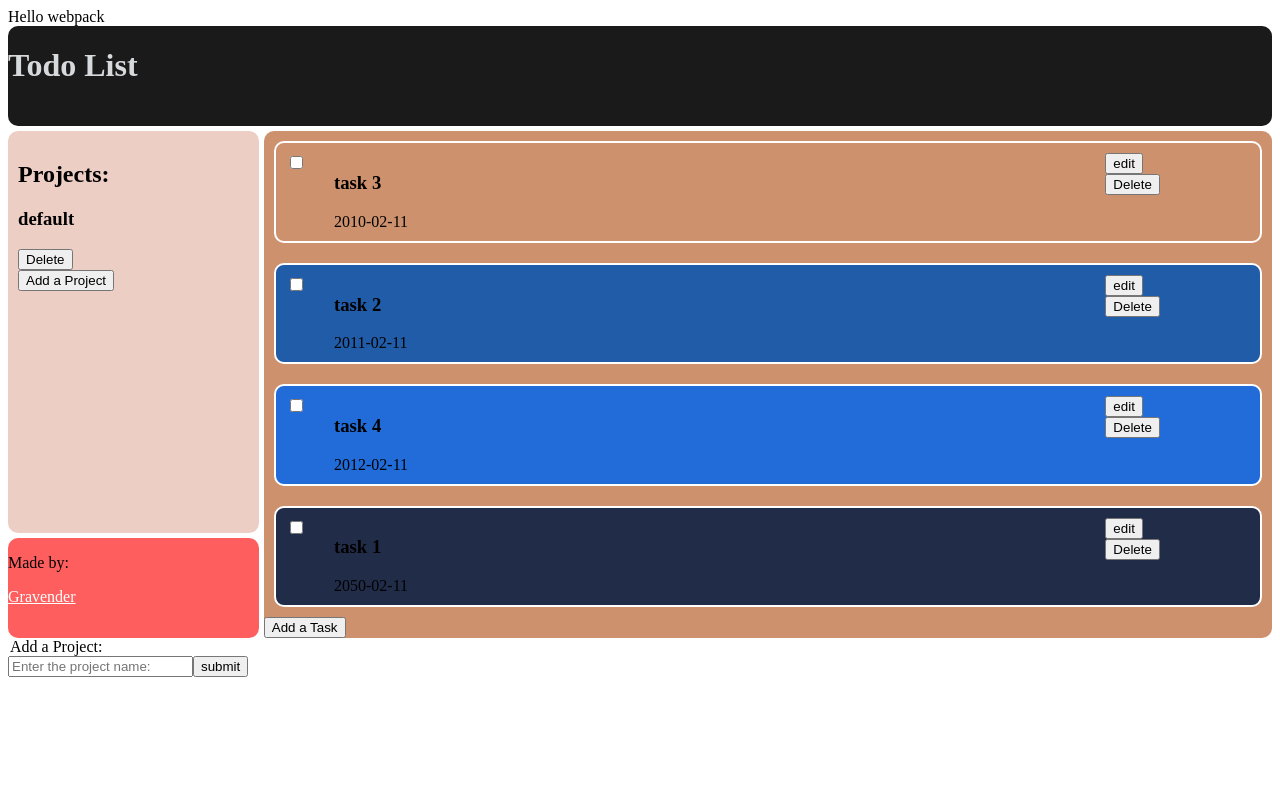
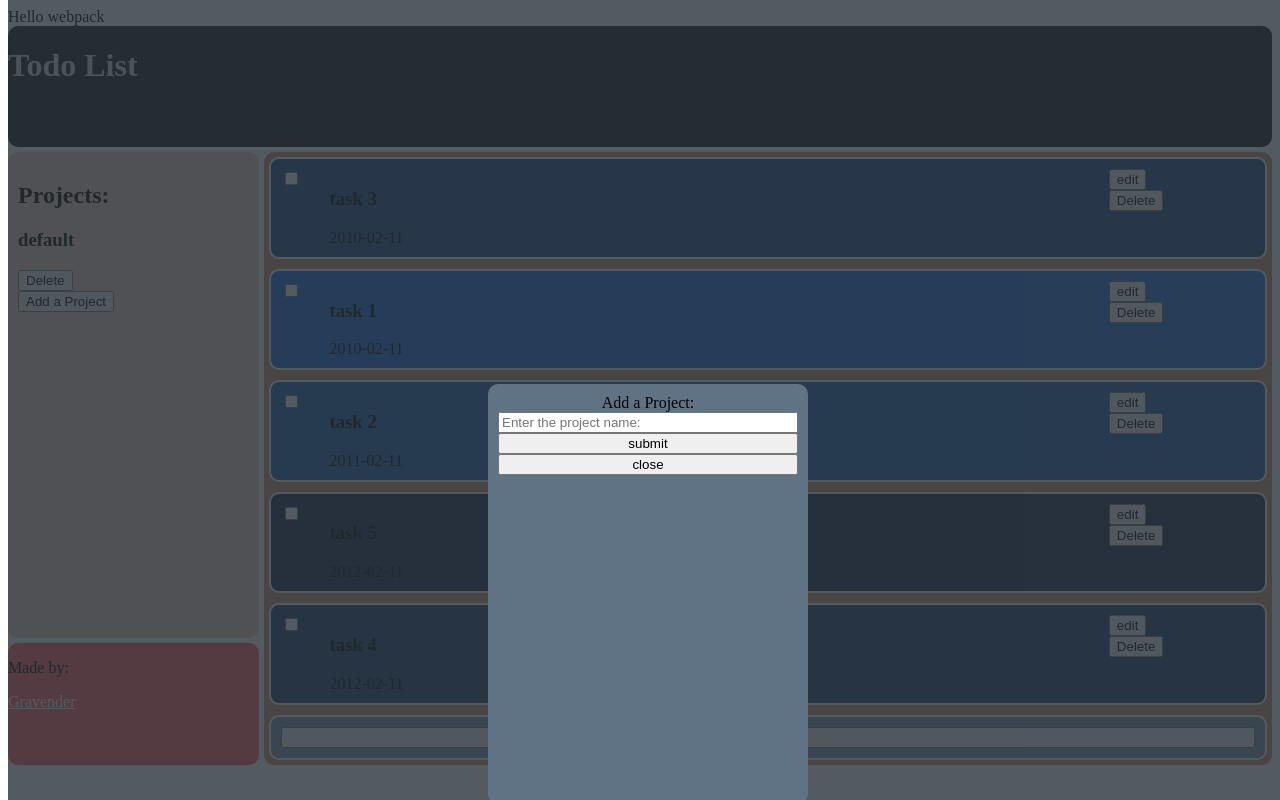
Before and after one commit to Gravender/todo-list, a website built with webpack: page dist/index.html in a window 1280 px wide. Both pictures are taken after a click on the button "Add a Project". Built offline with nearby package versions, Linux system fonts and the light colour scheme.

Commit message:
styling and formating

```diff
--- a/src/css/style.css
+++ b/src/css/style.css
@@ -4,6 +4,7 @@
     --background-header: #1a1a1b;
     --background-projects: #edcec5;
     --background-task: #ce916d;
+    --background-task-div:#7d95ad;
     --background-form-div: rgba(41, 50, 58, 0.8);
     --background-form: #607385;
     --task-color: white;
@@ -12,7 +13,7 @@
     --task-priority-3: #214c89;
     --task-priority-4: #213c69;
     --task-priority-5: #212c49;
-    --completed-task-color: rgba(0, 0, 0, 0.2);
+    --completed-task-color: rgba(25, 49, 73, 0.80);
 }
 
 /* #region content */
@@ -66,9 +67,10 @@ header {
     flex: 1;
     display: flex;
     flex-direction: column;
-    margin: 10px;
+    margin: 5px;
     border-radius: 10px;
     border: var(--task-color) 2px solid;
+    background-color: var(--background-task-div);
     padding:10px;
 }
 
@@ -147,6 +149,7 @@ header {
     background-color: var(--background-form);
     border-radius: 10px;
     margin-top: 30%;
+    padding: 10px;
 }
 
 .taskFormItem {
@@ -163,6 +166,30 @@ header {
     border-radius: 10px;
     padding:10px;
 }
+.projectFormDiv {
+    display: flex;
+    position: fixed;
+    /* Stay in place */
+    top: 0;
+    width: 100%;
+    height: 100%;
+    z-index: 1;
+    /* Sit on top */
+    text-align: center;
+    justify-content: center;
+    background-color: var(--background-form-div);
+}
+
+.projectForm {
+    display: flex;
+    flex-direction: column;
+    width: 300px;
+    height: 400px;
+    background-color: var(--background-form);
+    border-radius: 10px;
+    margin-top: 30%;
+    padding: 10px;
+}
 /* #endregion */
 /* #region footer */
 footer {
--- a/src/object-handlers/storage.js
+++ b/src/object-handlers/storage.js
@@ -26,10 +26,11 @@ function restore() {
 }
 function defaultProject() {
     let project = new Project('default');
-    project.addTask(new task('task 1', 'the people', format(new Date(2050, 1, 11), 'yyyy-MM-dd'), '5'));
-    project.addTask(new task('task 2', 'the people', format(new Date(2011, 1, 11), 'yyyy-MM-dd'), '2'));
-    project.addTask(new task('task 3', 'the people', format(new Date(2010, 1, 11), 'yyyy-MM-dd'), '0'));
-    project.addTask(new task('task 4', 'the people', format(new Date(2012, 1, 11), 'yyyy-MM-dd'), '1'));
+    project.addTask(new task('task 1', 'this is the description', format(new Date(2010, 1, 11), 'yyyy-MM-dd'), '1'));
+    project.addTask(new task('task 2', 'this is the description', format(new Date(2011, 1, 11), 'yyyy-MM-dd'), '2'));
+    project.addTask(new task('task 3', 'this is the description', format(new Date(2010, 1, 11), 'yyyy-MM-dd'), '3'));
+    project.addTask(new task('task 4', 'this is the description', format(new Date(2012, 1, 11), 'yyyy-MM-dd'), '4'));
+    project.addTask(new task('task 5', 'this is the description', format(new Date(2012, 1, 11), 'yyyy-MM-dd'), '5'));
     return project;
 }
 function importProject(title, tasks){
--- a/src/static-page/projectView.js
+++ b/src/static-page/projectView.js
@@ -2,20 +2,20 @@ import { loadTaskView } from "./taskView";
 import { restore } from '../object-handlers/storage';
 import setAttributes from "../helper-functions/setAttributes";
 import renderStaticPages from "./staticPages";
-export function loadProjectView(){
+export function loadProjectView() {
     let projects = restore();
     const projectDiv = document.createElement('div');
     projectDiv.setAttribute("id", `projects`);
     projectDiv.classList.add('projectDiv');
 
     projectDiv.appendChild(createLegend());
-    projects.list.forEach(element =>{
+    projects.list.forEach(element => {
         projectDiv.appendChild(createProject(element));
     });
     projectDiv.appendChild(addProjectBtn());
     return projectDiv;
 }
-function createProject(project){
+function createProject(project) {
     const element = document.createElement('div');
     const title = document.createElement('h3');
 
@@ -24,7 +24,7 @@ function createProject(project){
     element.classList.add('project');
     title.classList.add('projectTitle');
 
-    title.addEventListener('click', ()=>{
+    title.addEventListener('click', () => {
         selectProject(project.title);
     });
 
@@ -32,7 +32,7 @@ function createProject(project){
     element.appendChild(deleteProjectBtn(project));
     return element;
 }
-function createLegend(){
+function createLegend() {
     const element = document.createElement('div');
     const title = document.createElement('h2');
 
@@ -44,11 +44,11 @@ function createLegend(){
 
     return element;
 }
-function selectProject(project){
+function selectProject(project) {
     let projects_ = restore();
     let currentProject_ = projects_.locatebyProject(projects_.currentProject);
-    currentProject_.tasks.forEach(task =>{
-        if(task.isExpanded){
+    currentProject_.tasks.forEach(task => {
+        if (task.isExpanded) {
             let notes = document.getElementById(`expandedTaskNotes`);
             currentProject_.updateTask(task, 'notes', notes.innerText);
             currentProject_.updateTask(task, 'isExpanded', false);
@@ -58,7 +58,7 @@ function selectProject(project){
     const content = document.querySelector('#content');
     renderStaticPages(content);
 }
-function deleteProjectBtn(target){
+function deleteProjectBtn(target) {
     const deleteProjectBtn = document.createElement('button');
 
     deleteProjectBtn.innerText = "Delete";
@@ -73,7 +73,7 @@ function deleteProjectBtn(target){
 
     return deleteProjectBtn;
 }
-function addProjectBtn(){
+function addProjectBtn() {
     const element = document.createElement('div');
     const addProjectBtn = document.createElement('button');
 
@@ -94,10 +94,11 @@ function addProjectForm() {
     const form = document.createElement('form');
     const title = document.createElement('input');
     const button = document.createElement('button');
+    const close = document.createElement('button');
 
-    legend.innerText ="Add a Project:";
+    legend.innerText = "Add a Project:";
     button.innerText = "submit";
-
+    close.innerText = "close";
     setAttributes(title, {
         'id': 'formProjectTitle',
         'type': 'text',
@@ -107,6 +108,9 @@ function addProjectForm() {
     button.setAttribute('type', 'submit');
 
     form.onsubmit = addProject;
+    close.addEventListener('click', () => {
+        deleteForm();
+    });
 
     element.classList.add('projectFormDiv');
     element.setAttribute('id', 'projectFormDiv');
@@ -115,11 +119,12 @@ function addProjectForm() {
     form.appendChild(legend);
     form.appendChild(title);
     form.appendChild(button);
+    form.appendChild(close);
     element.appendChild(form);
     document.body.appendChild(element);
 
 }
-function addProject(e){
+function addProject(e) {
     e.preventDefault();
     let projects = restore();
 
@@ -129,9 +134,9 @@ function addProject(e){
     const content = document.querySelector('#content');
     renderStaticPages(content);
 }
-function deleteForm(){
+function deleteForm() {
     const element = document.getElementById('projectFormDiv');
-    while(element.firstChild){
+    while (element.firstChild) {
         element.removeChild(element.lastChild);
     }
     element.remove();
--- a/src/static-page/taskView.js
+++ b/src/static-page/taskView.js
@@ -184,7 +184,8 @@ function addTaskBtn() {
     addTaskBtn.addEventListener('click', () => {
         addTaskForm();
     })
-
+    element.classList.add('task');
+    element.classList.add('taskBtn');
     element.appendChild(addTaskBtn);
 
     return element;
@@ -213,10 +214,10 @@ function addTaskForm() {
     const dueDate = document.createElement('input');
     const priority = document.createElement('input');
     const button = document.createElement('button');
-
+    const close = document.createElement('button');
     legend.innerText = "Add a Task:";
     button.innerText = "submit";
-
+    close.innerText = "close";
     setAttributes(title, {
         'id': 'formTaskTitle',
         'type': 'text',
@@ -244,7 +245,9 @@ function addTaskForm() {
     button.setAttribute('type', 'submit');
 
     form.onsubmit = addTask;
-
+    close.addEventListener('click', () => {
+        deleteForm();
+    });
     element.classList.add('taskFormDiv');
     element.setAttribute('id', 'taskFormDiv');
     form.classList.add('taskForm');
@@ -255,6 +258,7 @@ function addTaskForm() {
     form.appendChild(createFormItemDiv(dueDate));
     form.appendChild(createFormItemDiv(priority));
     form.appendChild(button);
+    form.appendChild(close);
     element.appendChild(form);
     document.body.appendChild(element);
 
@@ -268,14 +272,14 @@ function editTaskForm(task) {
     const dueDate = document.createElement('input');
     const priority = document.createElement('input');
     const button = document.createElement('button');
-
+    const close = document.createElement('button');
     legend.innerText = `Edit: ${task.title}`;
     title.value = task.title;
     description.value = task.description;
     dueDate.value = task.dueDate;
     priority.value = task.priority;
     button.innerText = "submit";
-
+    close.innerText = "close";
     setAttributes(title, {
         'id': 'formTaskTitle',
         'type': 'text',
@@ -301,6 +305,9 @@ function editTaskForm(task) {
     button.setAttribute('type', 'submit');
 
     form.onsubmit = updateTask;
+    close.addEventListener('click', () => {
+        deleteForm();
+    });
     let projects = restore();
     element.setAttribute('data-projecttitle', projects.locatebyTask(task).title);
     element.setAttribute('data-taskindex', projects.locateTask(task));
@@ -314,6 +321,7 @@ function editTaskForm(task) {
     form.appendChild(createFormItemDiv(dueDate));
     form.appendChild(createFormItemDiv(priority));
     form.appendChild(button);
+    form.appendChild(close);
     element.appendChild(form);
     document.body.appendChild(element);
 
```
